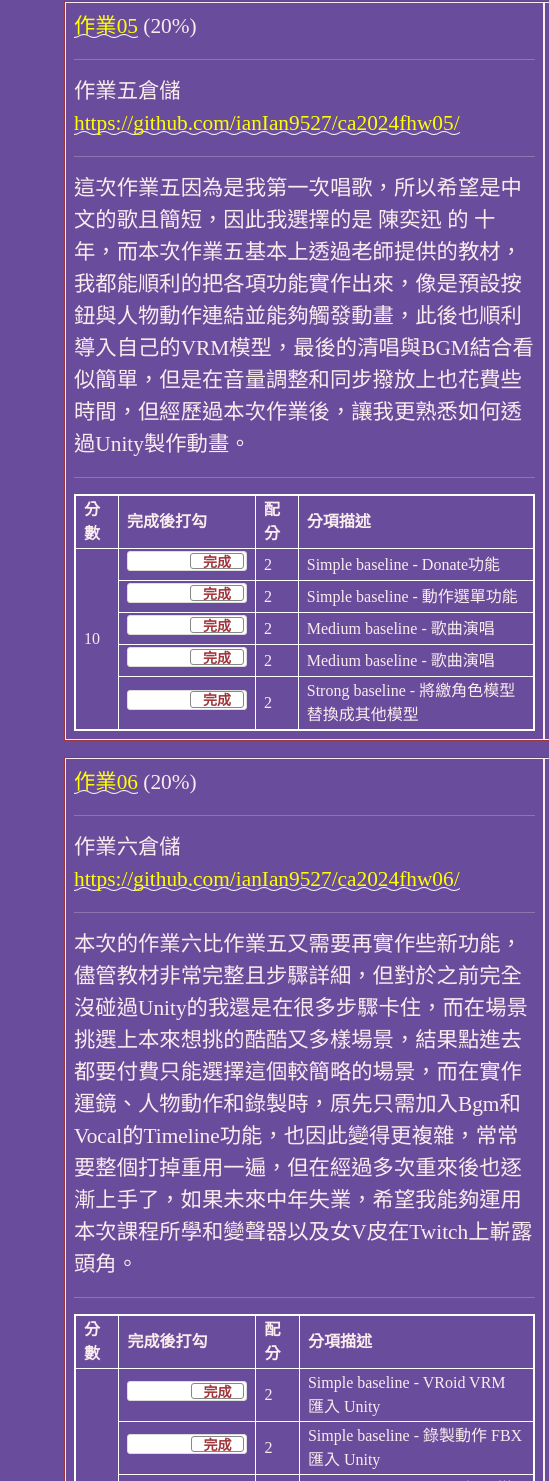
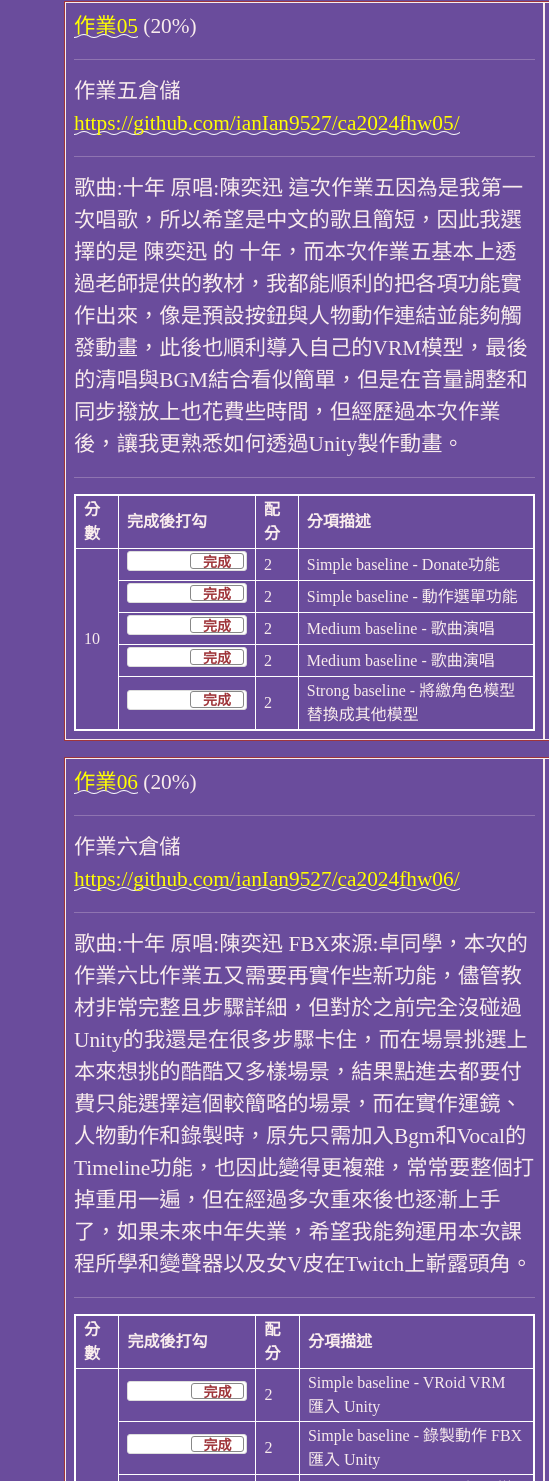
Before and after one commit to ianIan9527/ca2024f, a plain HTML site: page index.html in a window 1280 px wide. Shown: the part 3420-4901 px from the top of the page, 0-549 px from the left. Drawn offline with nearby package versions, Linux system fonts and the light colour scheme; a web font is replaced by a local one.

Commit message:
New New New

```diff
--- a/index.html
+++ b/index.html
@@ -386,7 +386,7 @@
       <hr>
       <p>作業五倉儲 <a href="https://github.com/ianIan9527/ca2024fhw05/">https://github.com/ianIan9527/ca2024fhw05/</a></p>
       <hr>
-      <p>這次作業五因為是我第一次唱歌，所以希望是中文的歌且簡短，因此我選擇的是 陳奕迅 的 十年，而本次作業五基本上透過老師提供的教材，我都能順利的把各項功能實作出來，像是預設按鈕與人物動作連結並能夠觸發動畫，此後也順利導入自己的VRM模型，最後的清唱與BGM結合看似簡單，但是在音量調整和同步撥放上也花費些時間，但經歷過本次作業後，讓我更熟悉如何透過Unity製作動畫。</p>
+      <p>歌曲:十年 原唱:陳奕迅 這次作業五因為是我第一次唱歌，所以希望是中文的歌且簡短，因此我選擇的是 陳奕迅 的 十年，而本次作業五基本上透過老師提供的教材，我都能順利的把各項功能實作出來，像是預設按鈕與人物動作連結並能夠觸發動畫，此後也順利導入自己的VRM模型，最後的清唱與BGM結合看似簡單，但是在音量調整和同步撥放上也花費些時間，但經歷過本次作業後，讓我更熟悉如何透過Unity製作動畫。</p>
       <hr>
       <!-- hw05: 評分表 -->
       <table>
@@ -413,7 +413,7 @@
       <hr>
       <p>作業六倉儲 <a href="https://github.com/ianIan9527/ca2024fhw06/">https://github.com/ianIan9527/ca2024fhw06/</a></p>
       <hr>
-      <p>本次的作業六比作業五又需要再實作些新功能，儘管教材非常完整且步驟詳細，但對於之前完全沒碰過Unity的我還是在很多步驟卡住，而在場景挑選上本來想挑的酷酷又多樣場景，結果點進去都要付費只能選擇這個較簡略的場景，而在實作運鏡、人物動作和錄製時，原先只需加入Bgm和Vocal的Timeline功能，也因此變得更複雜，常常要整個打掉重用一遍，但在經過多次重來後也逐漸上手了，如果未來中年失業，希望我能夠運用本次課程所學和變聲器以及女V皮在Twitch上嶄露頭角。</p>
+      <p>歌曲:十年 原唱:陳奕迅 FBX來源:卓同學，本次的作業六比作業五又需要再實作些新功能，儘管教材非常完整且步驟詳細，但對於之前完全沒碰過Unity的我還是在很多步驟卡住，而在場景挑選上本來想挑的酷酷又多樣場景，結果點進去都要付費只能選擇這個較簡略的場景，而在實作運鏡、人物動作和錄製時，原先只需加入Bgm和Vocal的Timeline功能，也因此變得更複雜，常常要整個打掉重用一遍，但在經過多次重來後也逐漸上手了，如果未來中年失業，希望我能夠運用本次課程所學和變聲器以及女V皮在Twitch上嶄露頭角。</p>
       <hr>
       <!-- hw06: 評分表 -->
       <table>
```
